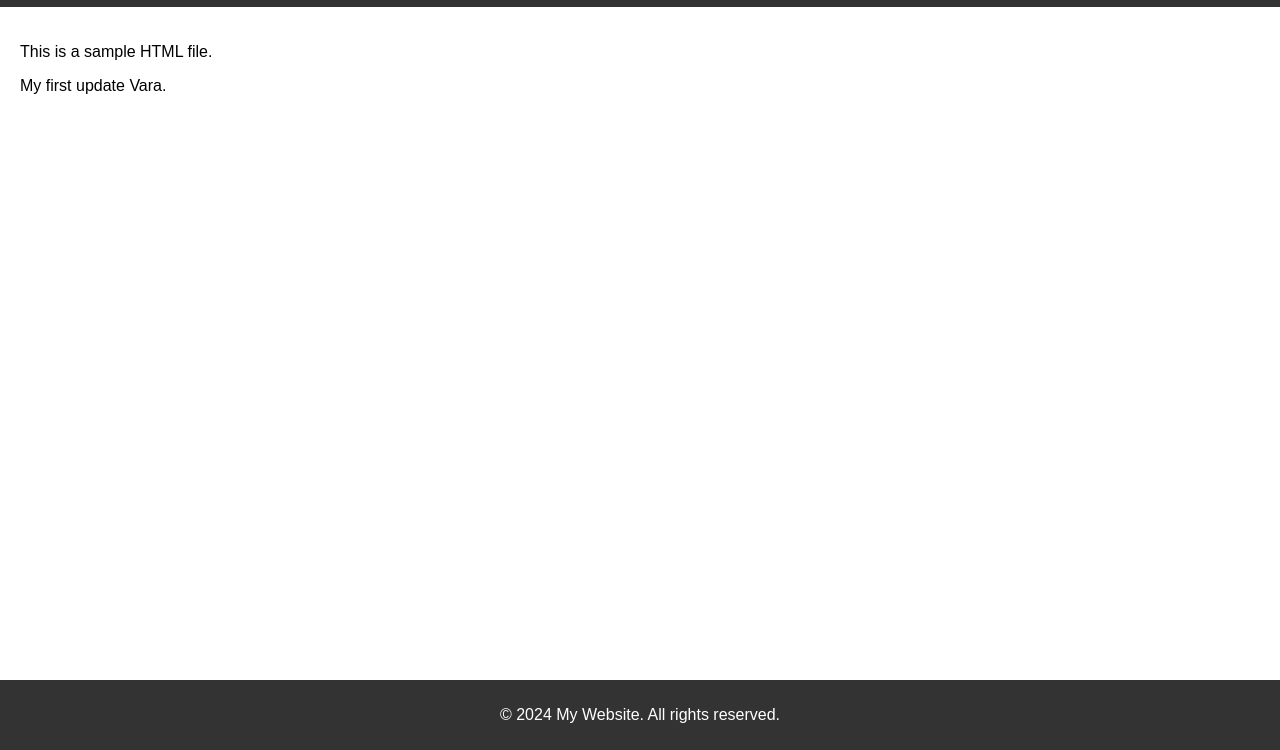
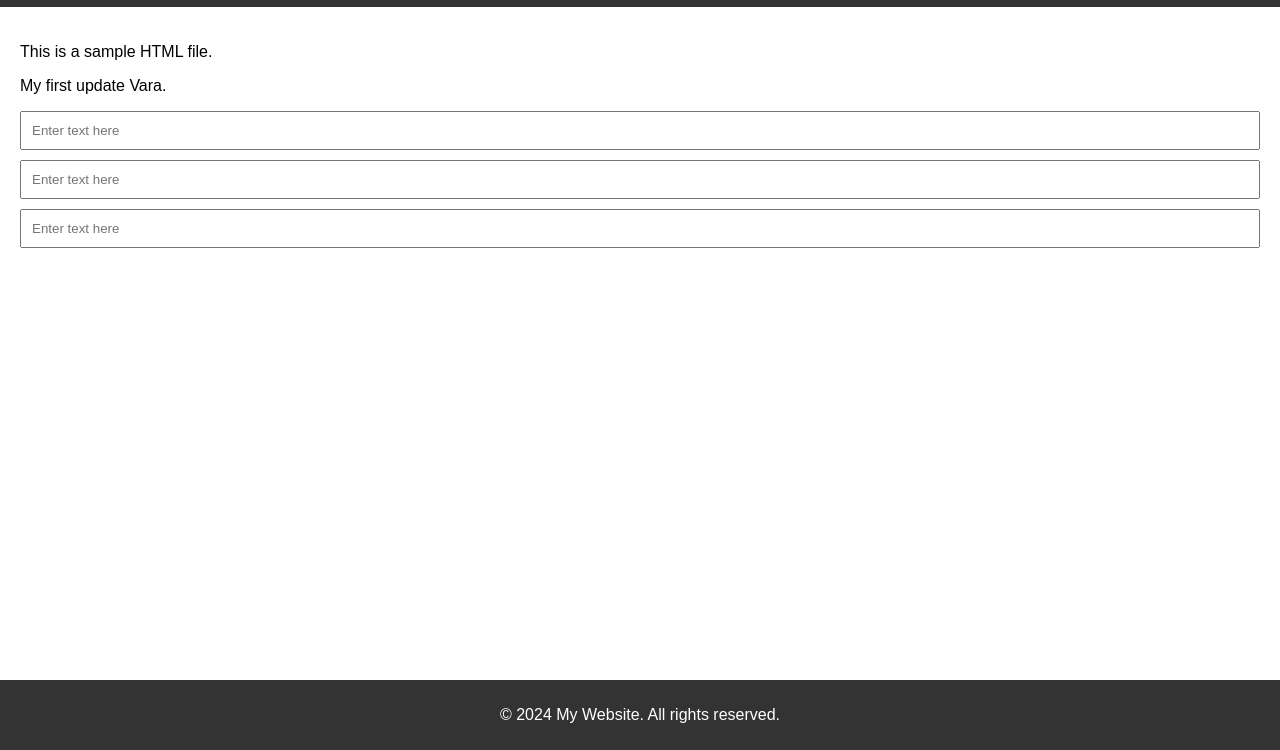
Before and after one commit to github-practice11/practice4, a plain HTML site: page index.html in a window 1280 px wide. Shown: the part 50-800 px from the top of the page. Drawn offline with Linux system fonts and the light colour scheme.

Commit message:
add text boxes

```diff
--- a/index.html
+++ b/index.html
@@ -31,6 +31,12 @@
             bottom: 0;
             width: 100%;
         }
+        .textbox {
+            width: 100%;
+            padding: 10px;
+            margin-bottom: 10px;
+            box-sizing: border-box;
+        }
     </style>
 </head>
 <body>
@@ -41,6 +47,11 @@
     <main>
         <p>This is a sample HTML file.</p>
         <p>My first update Vara.</p>
+
+        <!-- Adding three text boxes -->
+        <input type="text" class="textbox" placeholder="Enter text here">
+        <input type="text" class="textbox" placeholder="Enter text here">
+        <input type="text" class="textbox" placeholder="Enter text here">
     </main>
 
     <footer>
```
